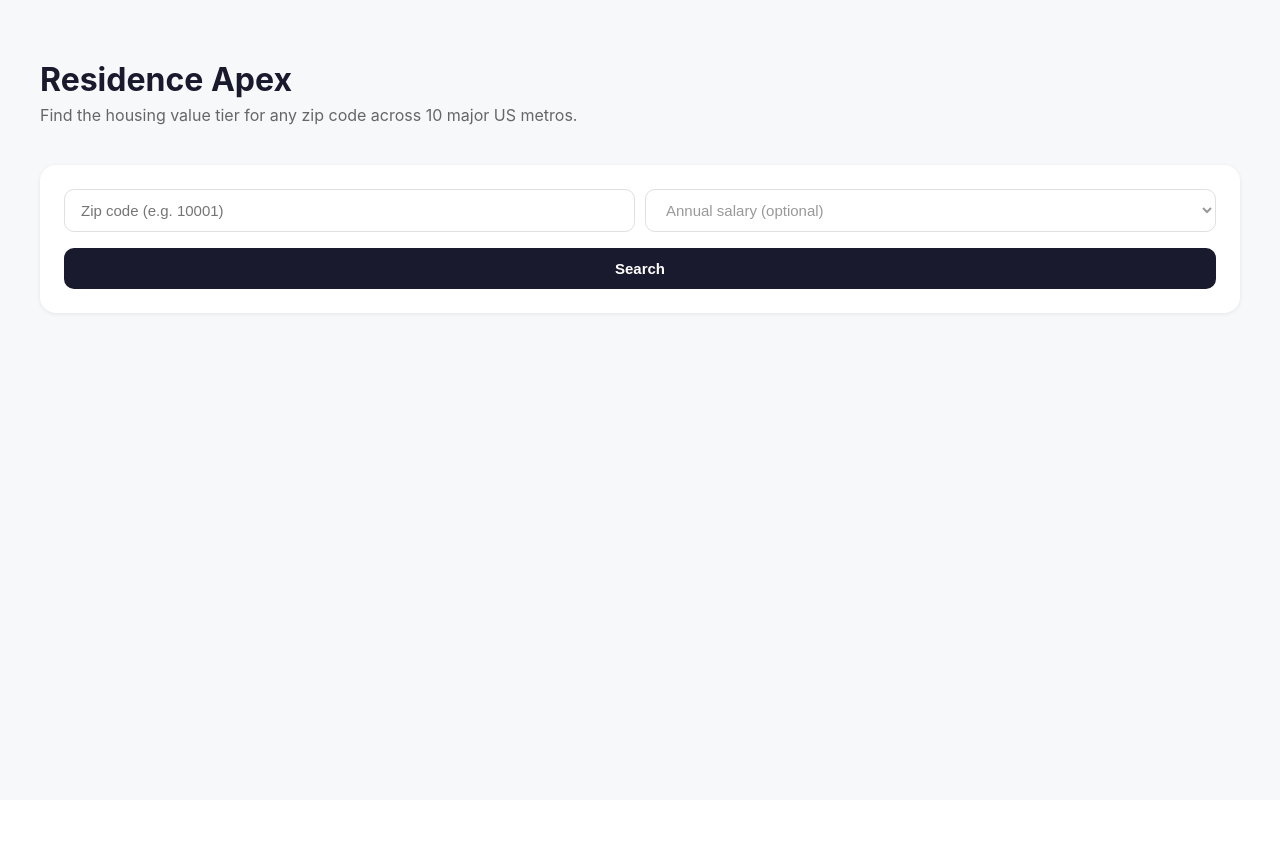
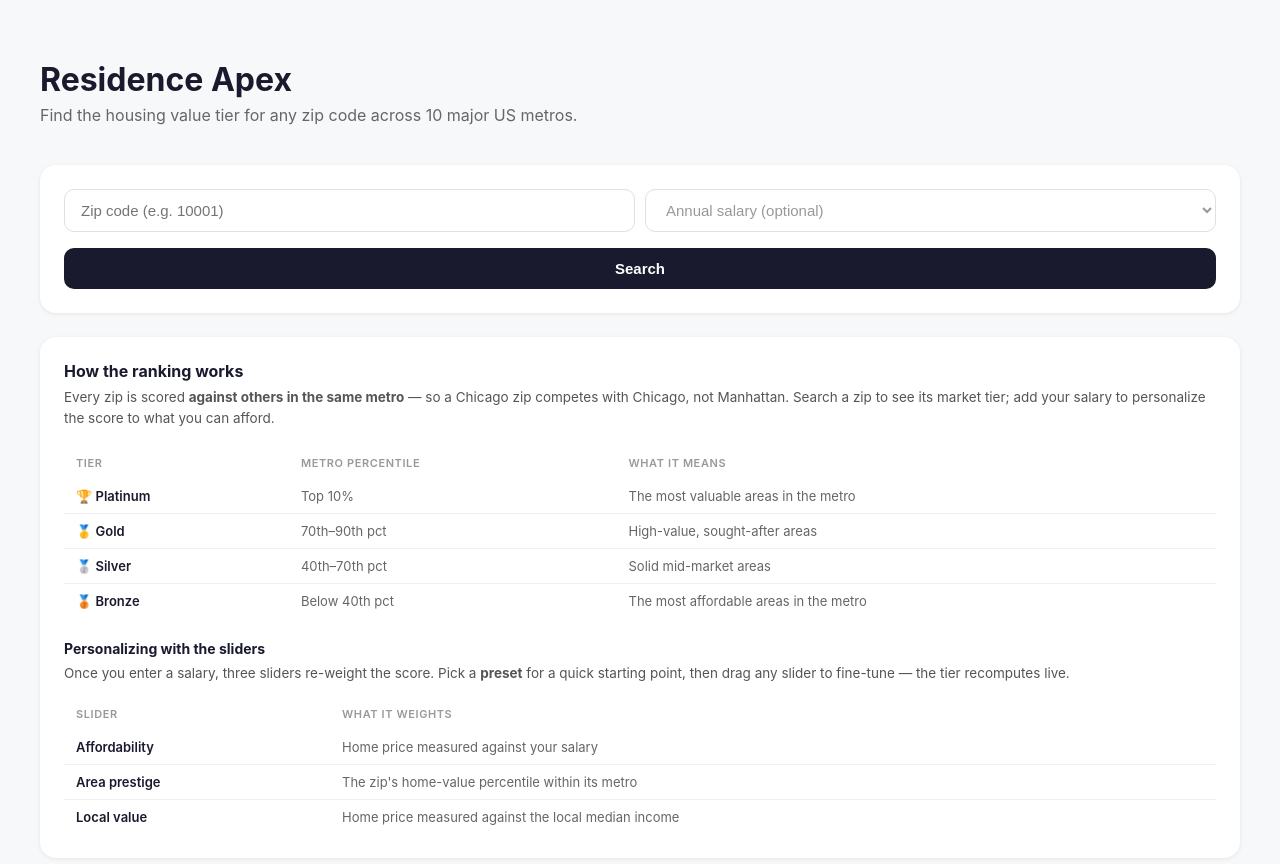
Before and after one commit to KevinK1829/residence-apex, a React (Create React App) app in the folder frontend/: page / in a window 1280 px wide. Shown: the top 864 px of the page. Before the commit the page ends 800 px from the top, so only its background shows below. Built offline with nearby package versions, Linux system fonts and the light colour scheme.

Commit message:
format dollar values, strengthen flag background, add pre-search explainer panel

```diff
--- a/frontend/src/App.js
+++ b/frontend/src/App.js
@@ -176,12 +176,12 @@ function CityHero({ city, state, metro }) {
           position: "absolute", inset: 0,
           backgroundImage: `url(${flagUrl})`,
           backgroundSize: "cover", backgroundPosition: "center",
-          opacity: 0.14,
+          opacity: 0.28,
         }} />
       )}
       <div style={{
         position: "absolute", inset: 0,
-        background: "linear-gradient(125deg, rgba(255,255,255,0.96) 45%, rgba(255,255,255,0.70) 100%)",
+        background: "linear-gradient(125deg, rgba(255,255,255,0.93) 28%, rgba(255,255,255,0.40) 100%)",
       }} />
 
       <div style={{
@@ -252,6 +252,80 @@ function AffordabilityBar({ salary, avgValue }) {
       <div style={{ fontSize: 11, color: "#888", marginTop: 4 }}>
         Rule of thumb: home value should be ≤3x annual salary
       </div>
+    </div>
+  );
+}
+
+function InfoPanel() {
+  const tiers = [
+    { emoji: "🏆", name: "Platinum", range: "Top 10%",       desc: "The most valuable areas in the metro" },
+    { emoji: "🥇", name: "Gold",     range: "70th–90th pct", desc: "High-value, sought-after areas" },
+    { emoji: "🥈", name: "Silver",   range: "40th–70th pct", desc: "Solid mid-market areas" },
+    { emoji: "🥉", name: "Bronze",   range: "Below 40th pct", desc: "The most affordable areas in the metro" },
+  ];
+  const controls = [
+    { name: "Affordability", desc: "Home price measured against your salary" },
+    { name: "Area prestige", desc: "The zip's home-value percentile within its metro" },
+    { name: "Local value",   desc: "Home price measured against the local median income" },
+  ];
+
+  const cell = { padding: "9px 12px", fontSize: 13, textAlign: "left", verticalAlign: "top" };
+  const head = { ...cell, fontSize: 11, textTransform: "uppercase", letterSpacing: 0.6, color: "#999", fontWeight: 600 };
+  const rowBorder = { borderTop: "1px solid rgba(0,0,0,0.06)" };
+
+  return (
+    <div style={{ background: "white", borderRadius: 16, padding: 24, boxShadow: "0 1px 4px rgba(0,0,0,0.08)", marginBottom: 24 }}>
+      <div style={{ fontSize: 16, fontWeight: 700, color: "#1a1a2e", marginBottom: 6 }}>
+        How the ranking works
+      </div>
+      <div style={{ fontSize: 13.5, color: "#555", lineHeight: 1.55, marginBottom: 18 }}>
+        Every zip is scored <strong>against others in the same metro</strong> — so a Chicago zip competes with Chicago,
+        not Manhattan. Search a zip to see its market tier; add your salary to personalize the score to what you can afford.
+      </div>
+
+      <table style={{ width: "100%", borderCollapse: "collapse", marginBottom: 22 }}>
+        <thead>
+          <tr>
+            <th style={head}>Tier</th>
+            <th style={head}>Metro percentile</th>
+            <th style={head}>What it means</th>
+          </tr>
+        </thead>
+        <tbody>
+          {tiers.map((t, i) => (
+            <tr key={t.name} style={i === 0 ? {} : rowBorder}>
+              <td style={{ ...cell, fontWeight: 600, color: "#1a1a2e", whiteSpace: "nowrap" }}>{t.emoji} {t.name}</td>
+              <td style={{ ...cell, color: "#666", whiteSpace: "nowrap" }}>{t.range}</td>
+              <td style={{ ...cell, color: "#666" }}>{t.desc}</td>
+            </tr>
+          ))}
+        </tbody>
+      </table>
+
+      <div style={{ fontSize: 14, fontWeight: 700, color: "#1a1a2e", marginBottom: 6 }}>
+        Personalizing with the sliders
+      </div>
+      <div style={{ fontSize: 13.5, color: "#555", lineHeight: 1.55, marginBottom: 14 }}>
+        Once you enter a salary, three sliders re-weight the score. Pick a <strong>preset</strong> for a quick starting
+        point, then drag any slider to fine-tune — the tier recomputes live.
+      </div>
+
+      <table style={{ width: "100%", borderCollapse: "collapse" }}>
+        <thead>
+          <tr>
+            <th style={head}>Slider</th>
+            <th style={head}>What it weights</th>
+          </tr>
+        </thead>
+        <tbody>
+          {controls.map((c, i) => (
+            <tr key={c.name} style={i === 0 ? {} : rowBorder}>
+              <td style={{ ...cell, fontWeight: 600, color: "#1a1a2e", whiteSpace: "nowrap" }}>{c.name}</td>
+              <td style={{ ...cell, color: "#666" }}>{c.desc}</td>
+            </tr>
+          ))}
+        </tbody>
+      </table>
     </div>
   );
 }
@@ -431,6 +505,8 @@ export default function App() {
           </div>
         )}
 
+        {!result && <InfoPanel />}
+
         {result && (
           <div className="dashboard-grid">
             {/* Top-left: city hero */}
@@ -468,7 +544,7 @@ export default function App() {
                     {[
                       { label: "Zip Code", value: result.zip },
                       { label: "Metro Area", value: result.metro.split(",")[0] },
-                      { label: "Avg Home Value", value: `$${result.avg_value.toLocaleString()}` },
+                      { label: "Avg Home Value", value: `$${Math.round(result.avg_value).toLocaleString()}` },
                       { label: "Metro Percentile", value: `${Math.round(result.percentile_rank * 100)}th` },
                       { label: "Population (2023)", value: population ? population.toLocaleString() : "—" },
                     ].map(({ label, value }) => (
```
